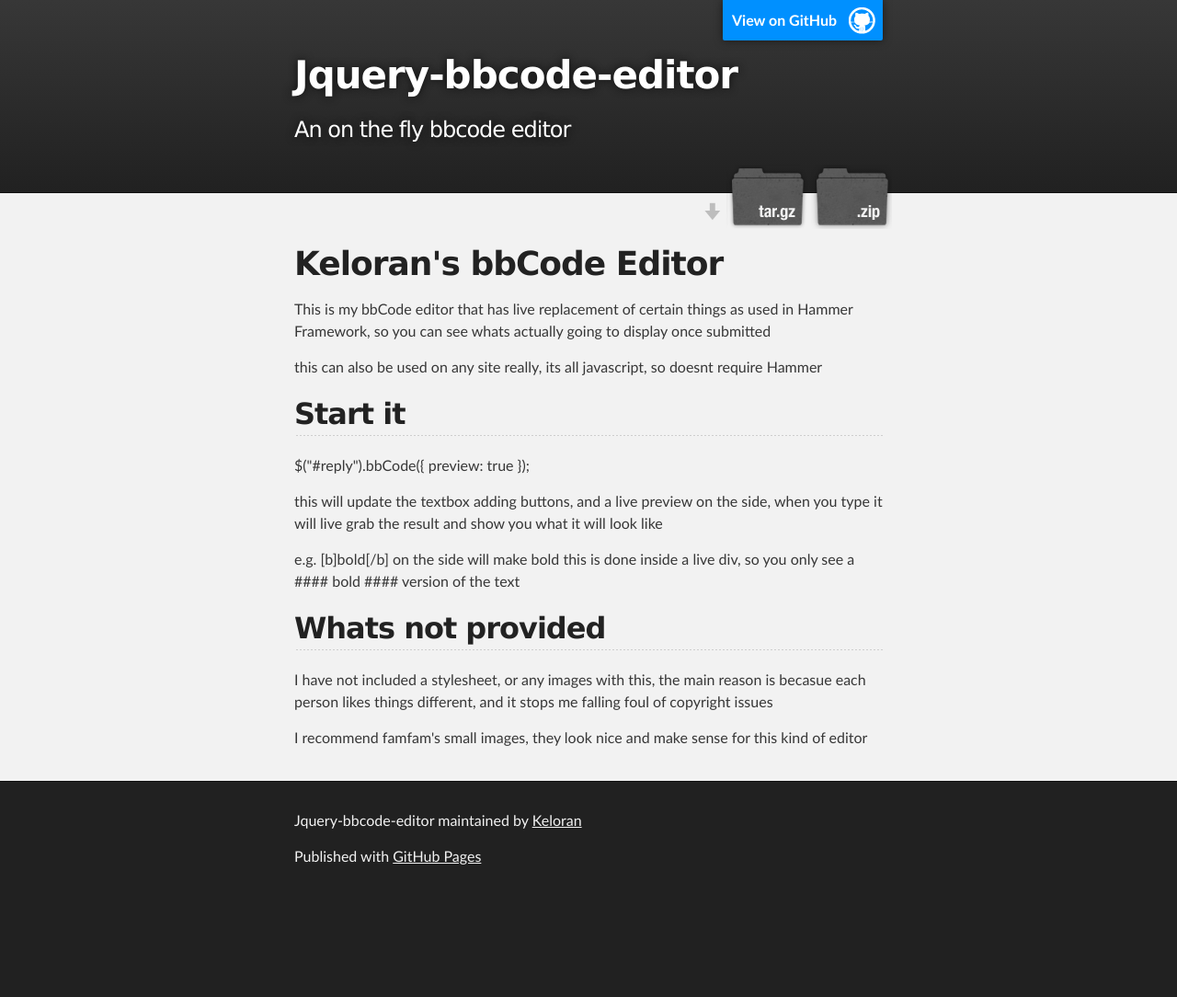
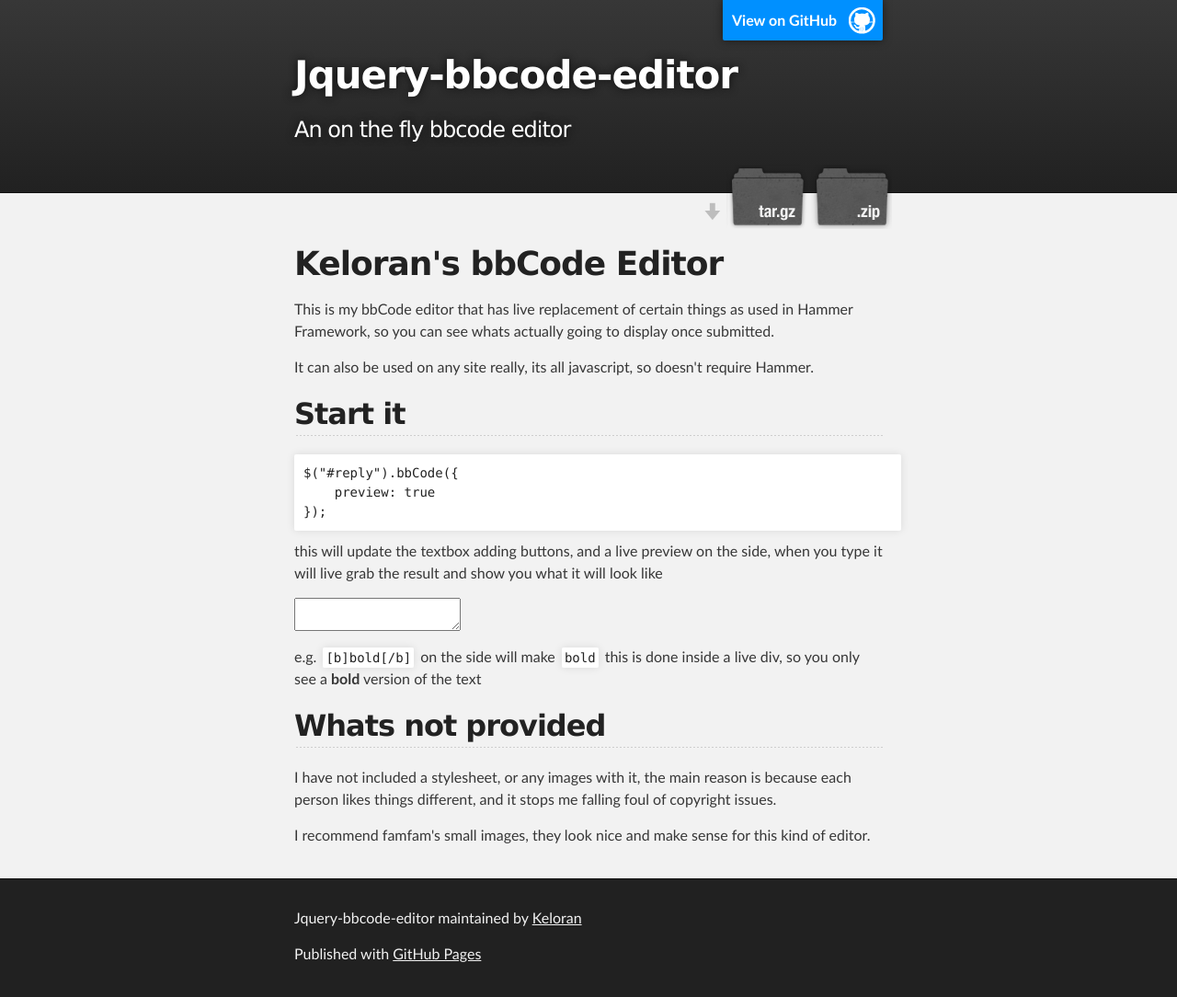
Before and after one commit to Keloran/jQuery-BBCode-Editor, a plain HTML site: page index.html in a window 1280 px wide. Shown: the whole page at 92% size. Before the commit the page ends 978 px from the top, so only its background shows below. Drawn offline with Linux system fonts and the light colour scheme.

Commit message:
To show an example

```diff
--- a/index.html
+++ b/index.html
@@ -35,31 +35,33 @@
 <a name="kelorans-bbcode-editor" class="anchor" href="#kelorans-bbcode-editor"><span class="octicon octicon-link"></span></a>Keloran's bbCode Editor</h1>
 
 <p>This is my bbCode editor that has live replacement of certain things
-as used in Hammer Framework, so you can see whats actually going to display once submitted</p>
+as used in Hammer Framework, so you can see whats actually going to display once submitted.</p>
 
-<p>this can also be used on any site really, its all javascript, so doesnt require Hammer</p>
+<p>It can also be used on any site really, its all javascript, so doesn't require Hammer.</p>
 
 <h2>
 <a name="start-it" class="anchor" href="#start-it"><span class="octicon octicon-link"></span></a>Start it</h2>
 
-<p>$("#reply").bbCode({
+<pre>$("#reply").bbCode({
     preview: true
-});</p>
+});</pre>
 
 <p>this will update the textbox adding buttons, and a live preview on the side,
 when you type it will live grab the result and show you what it will look like</p>
 
-<p>e.g. [b]bold[/b]
-on the side will make <b>bold</b>
-this is done inside a live div, so you only see a #### bold #### version of the text</p>
+<textarea id="reply"></textarea>
+
+<p>e.g. <code>[b]bold[/b]</code>
+on the side will make <code><b>bold</b></code>
+this is done inside a live div, so you only see a <strong>bold</strong> version of the text</p>
 
 <h2>
 <a name="whats-not-provided" class="anchor" href="#whats-not-provided"><span class="octicon octicon-link"></span></a>Whats not provided</h2>
 
-<p>I have not included a stylesheet, or any images with this, the main reason is becasue each
-person likes things different, and it stops me falling foul of copyright issues</p>
+<p>I have not included a stylesheet, or any images with it, the main reason is because each
+person likes things different, and it stops me falling foul of copyright issues.</p>
 
-<p>I recommend famfam's small images, they look nice and make sense for this kind of editor</p>
+<p>I recommend famfam's small images, they look nice and make sense for this kind of editor.</p>
       </section>
     </div>
 
@@ -71,7 +73,13 @@
       </footer>
     </div>
 
+    <script src="bbcode.js"></script>
 
+    <script>
+      $("#reply").bbCode({
+          preview: true
+      });
+    </script>
 
   </body>
 </html>
```
